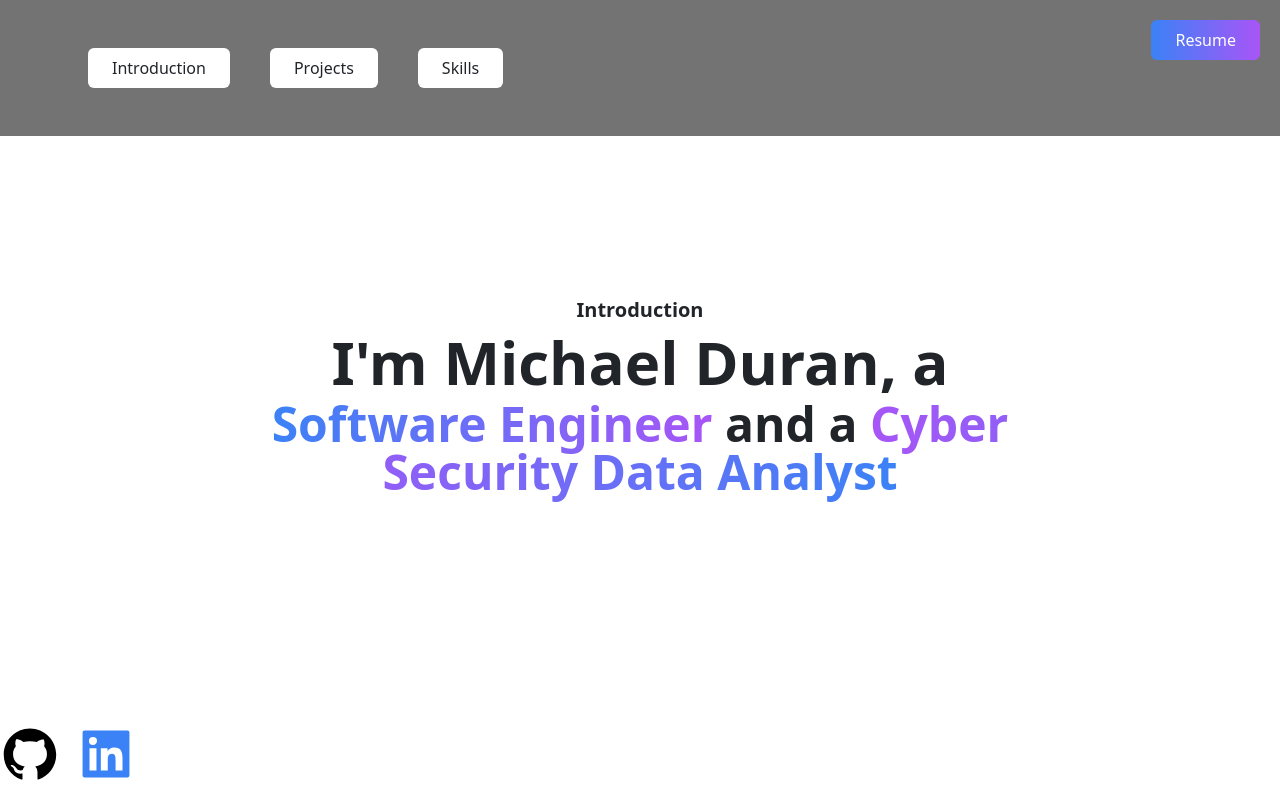
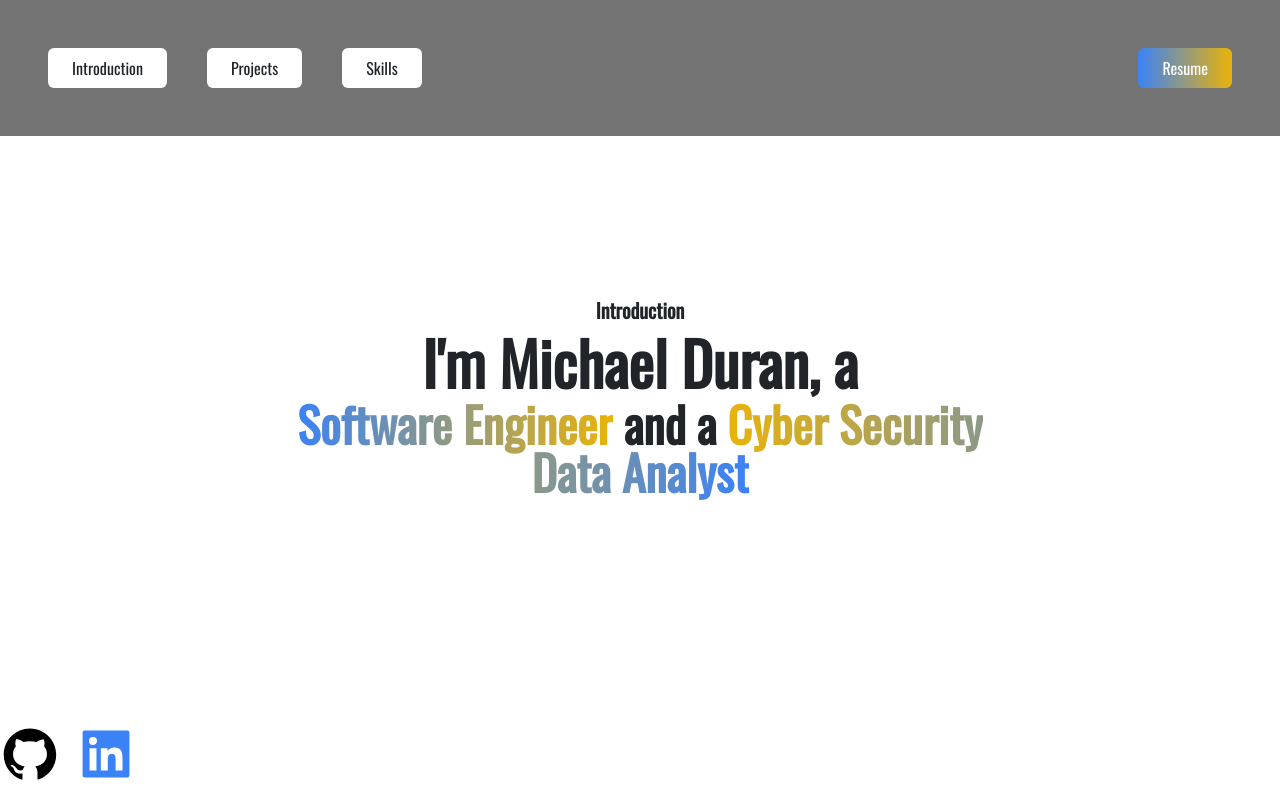
Before and after one commit to duranmichael681/Portfolio, a Next.js app: page / in a window 1280 px wide. Shown: the top 800 px of the page. Built offline with nearby package versions, Linux system fonts and the light colour scheme.

Commit message:
changed font and colors

```diff
--- a/app/globals.css
+++ b/app/globals.css
@@ -15,15 +15,18 @@
 }
 
 @font-face {
-  font-family: "Akira Expanded";
-  src: url("/Assets/fonts/AkiraExpandedDemo.otf") format("opentype");
-
+  font-family: "Oswald";
+  src: url("/fonts/Oswald-VariableFont_wght.ttf") format("truetype");
   font-weight: normal;
   font-style: normal;
 }
 
-body {
-  font-family: "Akira Expanded", sans-serif;
+body,
+h1,
+p,
+span,
+div {
+  font-family: "Oswald", sans-serif !important;
 }
 a {
   color: inherit !important; /* Inherits text color from parent */
--- a/app/page.js
+++ b/app/page.js
@@ -26,31 +26,18 @@ export default function Home() {
       </Head>
       <main className="bg-white dark:bg-black min-h-screen">
         {/* Navbar */}
-        <nav className="fixed top-0 w-full bg-neutral-500 z-50">
-          <div className="flex items-center gap-10 p-5">
-            <a
-              href="https://docs.google.com/document/d/1AIJVoLaUnRe0Ua5YSJ5D1S8VYOKg3RbW/edit?usp=sharing&ouid=114518633992613409676&rtpof=true&sd=true"
-              target="_blank"
-            >
-              <motion.button
-                whileTap={{ scale: 0.8, backgroundColor: "#FFFF00" }}
-                whileHover={{ scale: 1.1, backgroundColor: "yellow" }}
-                className="bg-gradient-to-r from-blue-500 to-purple-500 px-6 py-2 text-white rounded-md absolute flex gap-4 top-5 right-5"
-              >
-                Resume
-              </motion.button>
-            </a>
-
+        <nav className="fixed top-0 w-full bg-neutral-500 z-50 flex justify-between items-center p-5">
+          {/* Left side buttons */}
+          <div className="flex gap-10">
             <motion.button
               whileTap={{ scale: 0.8 }}
               whileHover={{ scale: 1.1 }}
               className="px-6 py-2 bg-white rounded"
-              onClick={() => {
-                const section = document.getElementById("intro");
-                if (section) {
-                  section.scrollIntoView({ behavior: "smooth" });
-                }
-              }}
+              onClick={() =>
+                document
+                  .getElementById("intro")
+                  ?.scrollIntoView({ behavior: "smooth" })
+              }
             >
               Introduction
             </motion.button>
@@ -59,29 +46,40 @@ export default function Home() {
               whileTap={{ scale: 0.8 }}
               whileHover={{ scale: 1.1 }}
               className="px-6 py-2 bg-white rounded"
-              onClick={() => {
-                const section = document.getElementById("projects");
-                if (section) {
-                  section.scrollIntoView({ behavior: "smooth" });
-                }
-              }}
+              onClick={() =>
+                document
+                  .getElementById("projects")
+                  ?.scrollIntoView({ behavior: "smooth" })
+              }
             >
               Projects
             </motion.button>
+
             <motion.button
               whileTap={{ scale: 0.8 }}
               whileHover={{ scale: 1.1 }}
               className="px-6 py-2 bg-white rounded"
-              onClick={() => {
-                const section = document.getElementById("skills");
-                if (section) {
-                  section.scrollIntoView({ behavior: "smooth" });
-                }
-              }}
+              onClick={() =>
+                document
+                  .getElementById("skills")
+                  ?.scrollIntoView({ behavior: "smooth" })
+              }
             >
               Skills
             </motion.button>
           </div>
+          <a
+            href="https://docs.google.com/document/d/1AIJVoLaUnRe0Ua5YSJ5D1S8VYOKg3RbW/edit?usp=sharing&ouid=114518633992613409676&rtpof=true&sd=true"
+            target="_blank"
+          >
+            <motion.button
+              whileTap={{ scale: 0.8, backgroundColor: "#FFFF00" }}
+              whileHover={{ scale: 1.1, backgroundColor: "yellow" }}
+              className="bg-gradient-to-r from-blue-500 to-yellow-500 px-6 py-2 text-white rounded-md"
+            >
+              Resume
+            </motion.button>
+          </a>
         </nav>
 
         {/* Centered Content */}
@@ -106,7 +104,7 @@ export default function Home() {
                 initial={{ opacity: 0, y: -20 }}
                 animate={{ opacity: 1, y: 0 }}
                 transition={{ delay: 0.5 }}
-                className="bg-gradient-to-r from-blue-500 to-purple-500 text-transparent bg-clip-text"
+                className="bg-gradient-to-r from-blue-500 to-yellow-500 text-transparent bg-clip-text"
               >
                 Software Engineer
               </motion.span>{" "}
@@ -115,7 +113,7 @@ export default function Home() {
                 initial={{ opacity: 0, y: -20 }}
                 animate={{ opacity: 1, y: 0 }}
                 transition={{ delay: 1 }}
-                className="bg-gradient-to-r from-purple-500 to-blue-500 text-transparent bg-clip-text"
+                className="bg-gradient-to-r from-yellow-500 to-blue-500 text-transparent bg-clip-text"
               >
                 Cyber Security Data Analyst
               </motion.span>
```
Also changed, not shown: public/fonts/Akira Expanded Demo.otf (renamed from Assets/fonts/Akira Expanded Demo.otf), public/fonts/Oswald-VariableFont_wght.ttf (added).
